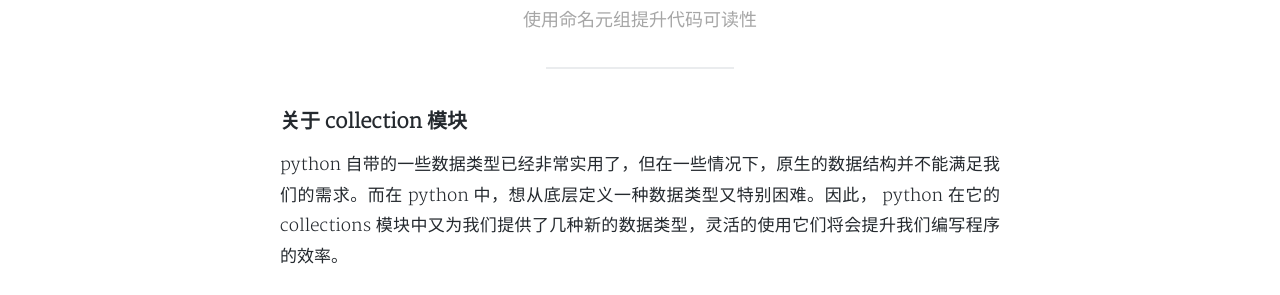
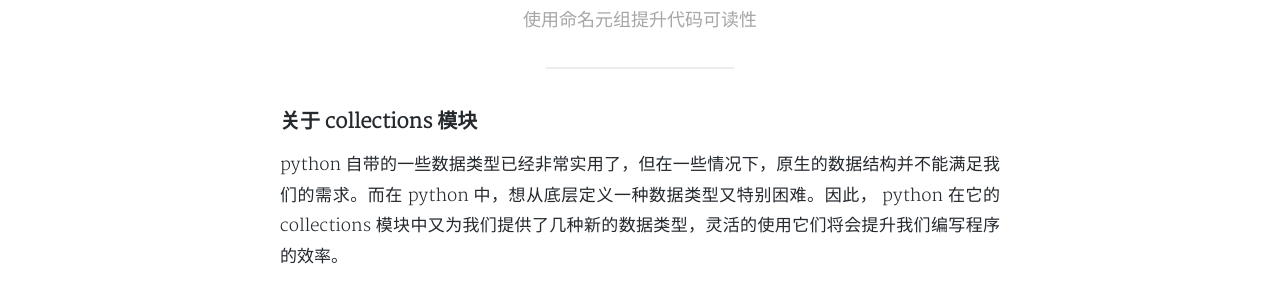
Before and after one commit to cometeme/cometeme.github.io, a Jekyll site: the page built from _posts/2018-11-29-[python][collections]namedtuple.md, in a window 1280 px wide and 900 px high, scrolled down 378 px. Shown: the part 151-446 px from the top of the window. Built offline with Jekyll 4.4.1, drawn with Linux system fonts in a browser that asks for light colours; nearby versions of some CDN libraries; comment, search, counter and statistics services are not loaded; a style sheet for code colours, icons or effects is not loaded.

Commit message:
update post

```diff
--- a/_posts/2018-11-29-[python][collections]namedtuple.md
+++ b/_posts/2018-11-29-[python][collections]namedtuple.md
@@ -8,7 +8,7 @@ cover: '../../../assets/img/namedtuple-header.jpg'
 tags: python python模块 collections
 ---
 
-### 关于 collection 模块
+### 关于 collections 模块
 
 python 自带的一些数据类型已经非常实用了，但在一些情况下，原生的数据结构并不能满足我们的需求。而在 python 中，想从底层定义一种数据类型又特别困难。因此， python 在它的 collections 模块中又为我们提供了几种新的数据类型，灵活的使用它们将会提升我们编写程序的效率。
 
```
